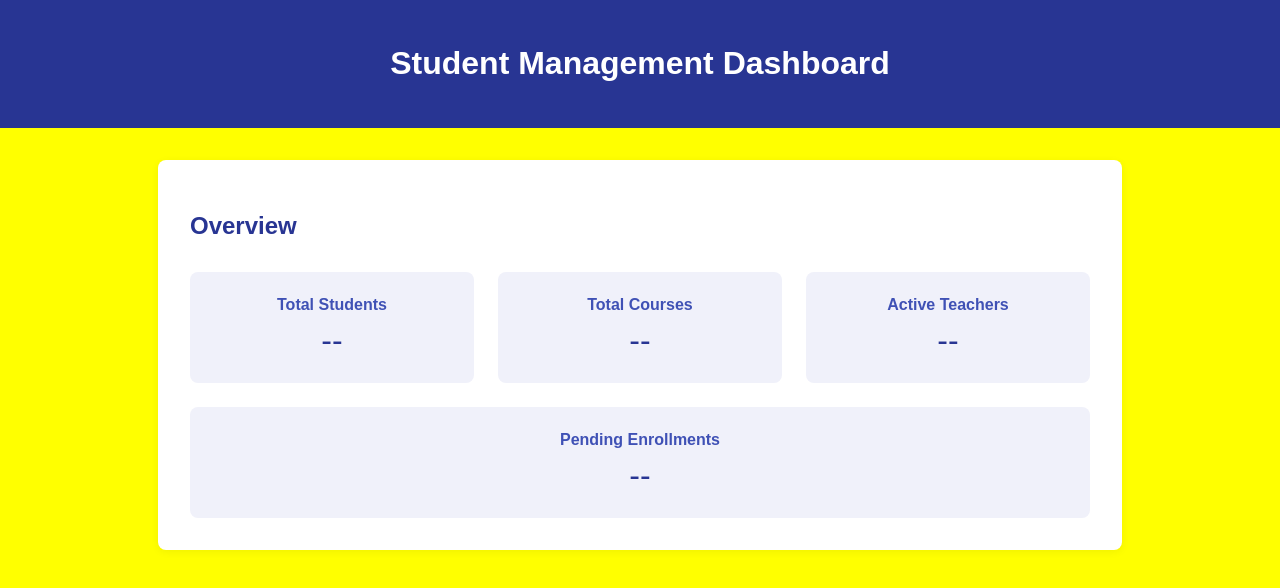
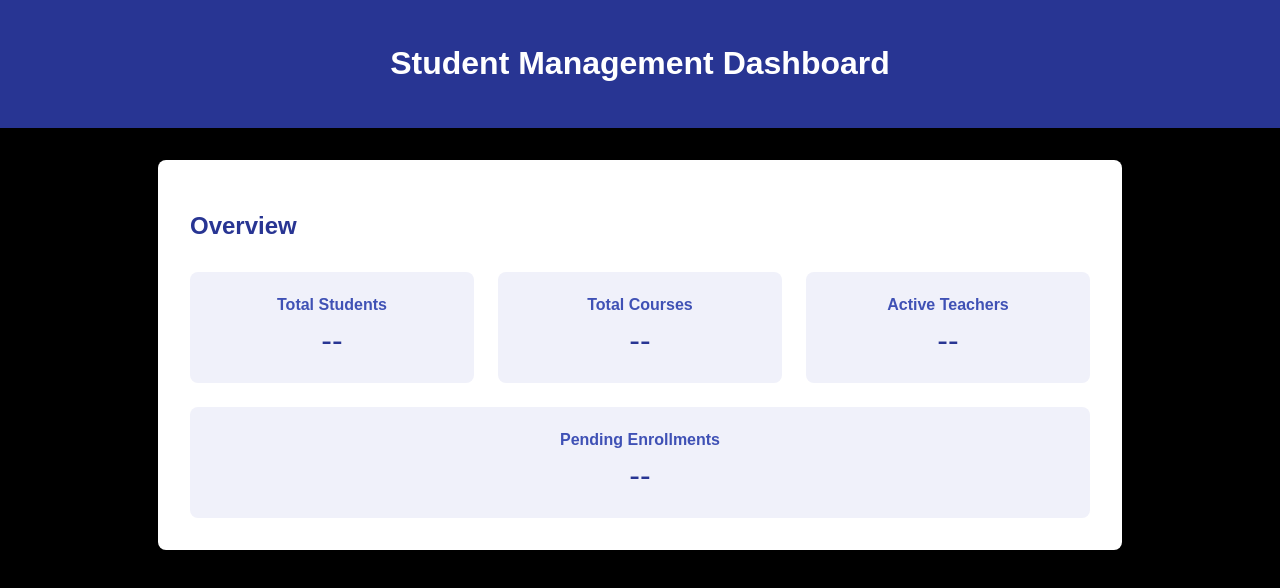
Before and after one commit to ramalingam123maha-commits/Student_Management, a plain HTML site: page dashboard.html in a window 1280 px wide. Drawn offline with Linux system fonts and the light colour scheme.

Commit message:
Change the body  background color as "black " in this "dashboard.html" file

```diff
--- a/dashboard.html
+++ b/dashboard.html
@@ -7,7 +7,7 @@
     <style>
         body {
             font-family: Arial, sans-serif;
-            background: yellow;
+            background: black;
             margin: 0;
             padding: 0;
         }
```
